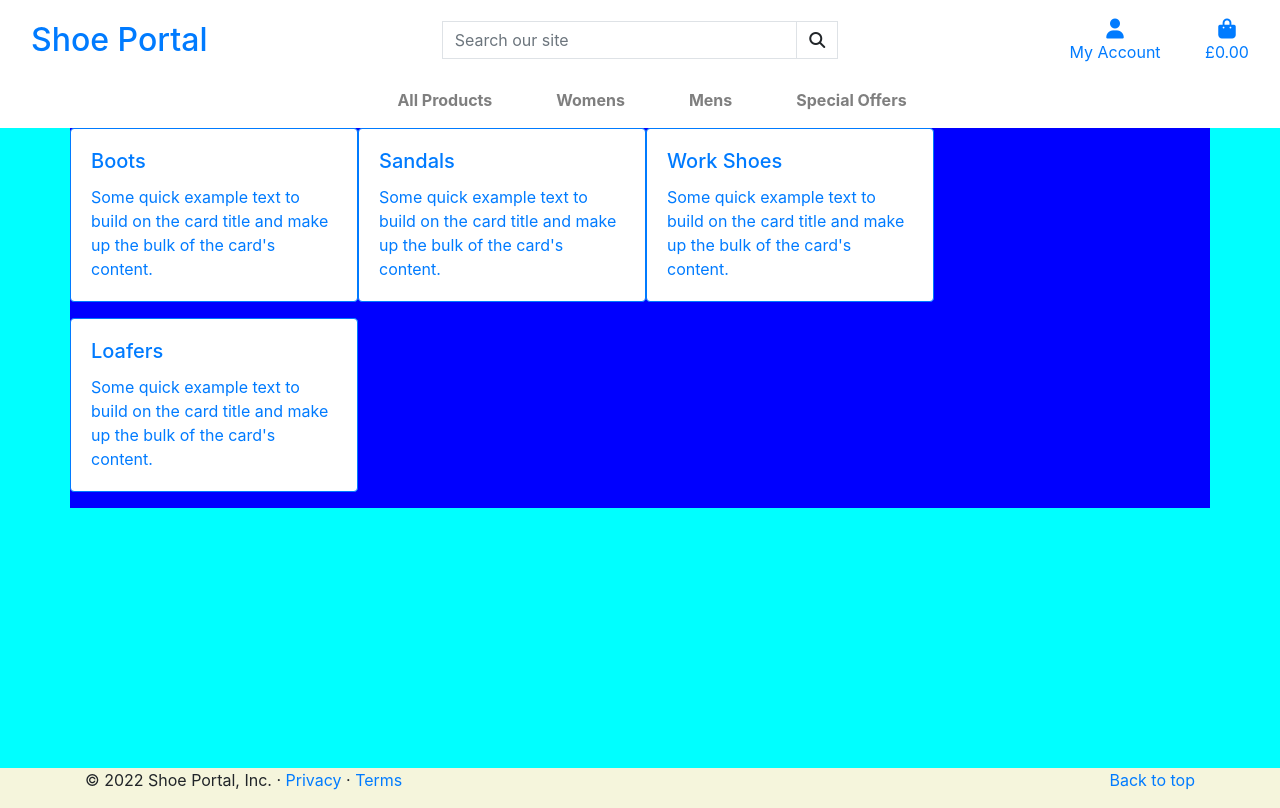
After one commit to dushanka-dev/shoe-portal, a Django app: page /categories/ in a window 1280 px wide. The commit adds this page. Run offline with Django 3.2, Linux system fonts and the light colour scheme; data comes from the database, SQL or seed files in the repository; some libraries are stand-ins or nearby versions.

Commit message:
Create basic structure for category page. Connect url in nav

```diff
--- /dev/null
+++ b/products/templates/products/categories.html
@@ -0,0 +1,25 @@
+{% extends "base.html" %}
+{% load static %}
+
+{% block extra_title %} All Categories {% endblock %}
+
+{% block content %}
+
+<div class="container-fluid product-body">
+    <div class="container product-list">
+        <div class="row">
+            {% for cat in categories %}
+            <div class="card border-primary mb-3" style="max-width: 18rem;">
+                <div class="card-body text-primary">
+                  <h5 class="card-title">{{cat.category_name}}</h5>
+                  <p class="card-text">Some quick example text to build on the card title and make up the bulk of the card's content.</p>
+                </div>
+              </div>
+              {% endfor %}
+
+        </div>
+    </div>
+
+</div>
+
+{% endblock %}
--- a/templates/includes/main-nav.html
+++ b/templates/includes/main-nav.html
@@ -7,7 +7,7 @@
             <div class="dropdown-menu border-0" aria-labelledby="all-products-link">
                 <a href="" class="dropdown-item">By Price</a>
                 <a href="" class="dropdown-item ">By Rating</a>
-                <a href="" class="dropdown-item ">By Category</a>
+                <a href="{% url 'categories' %}" class="dropdown-item ">By Category</a>
                 <a href="{% url 'all-products' %}" class="dropdown-item">All Products</a>
             </div>
         </li>
```
